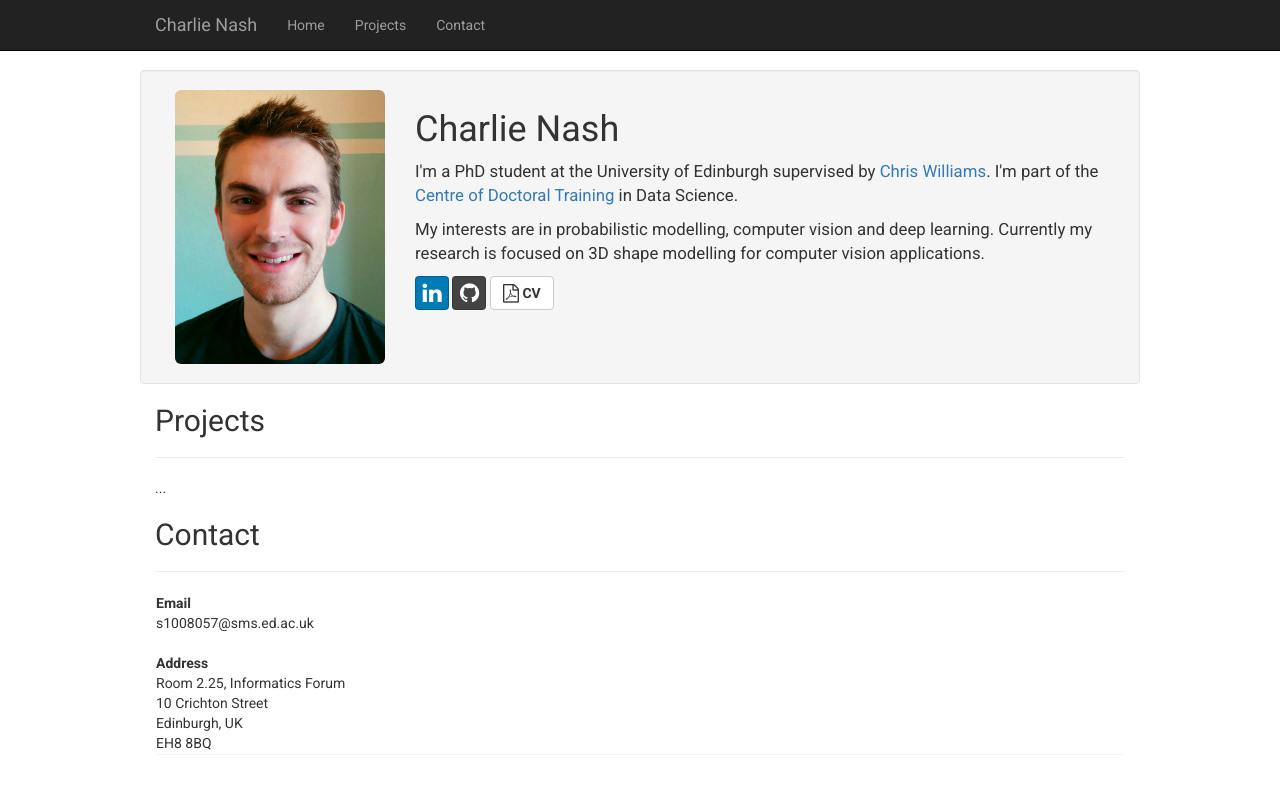
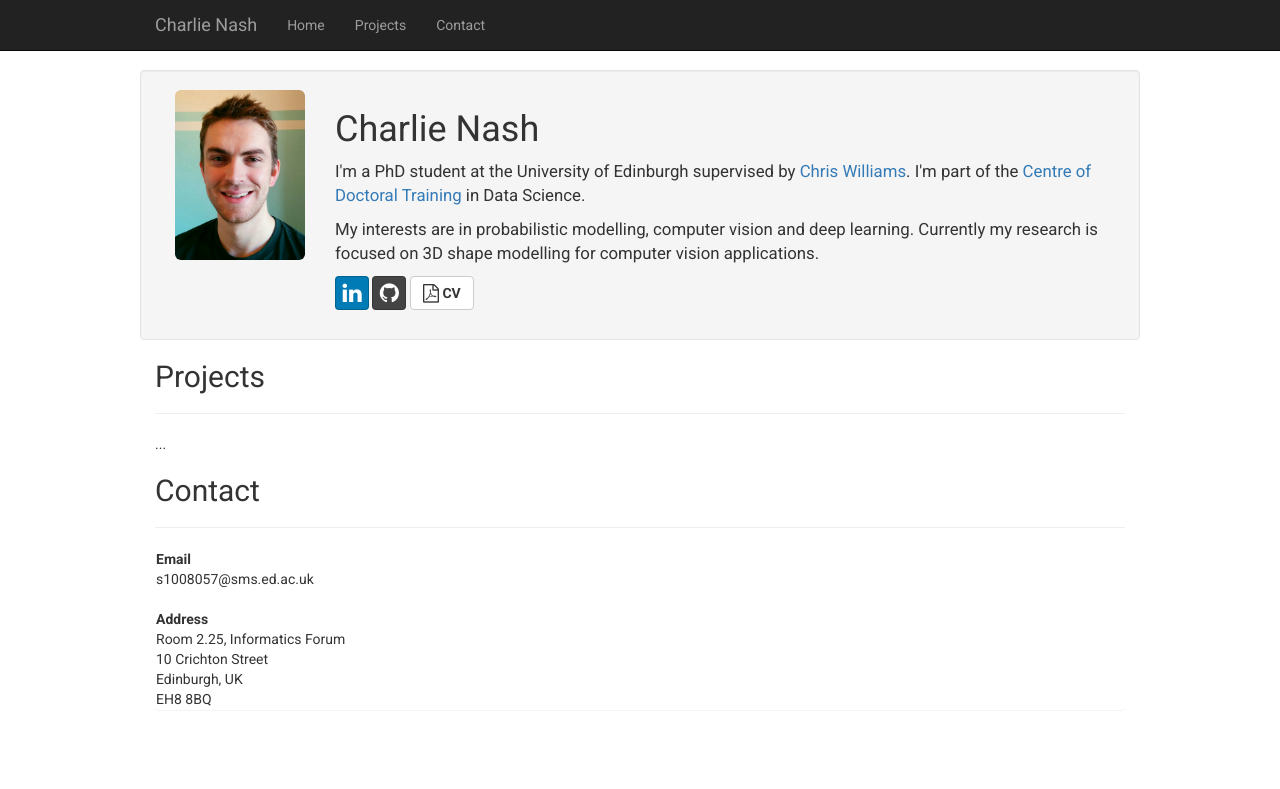
Before and after one commit to charlienash/charlienash.github.io, a Jekyll site: the page index.html, which Jekyll copies as it is, in a window 1280 px wide. Shown: the top 789 px of the page. Built offline with Jekyll 4.4.1, drawn with Linux system fonts in a browser that asks for light colours; nearby versions of some CDN libraries; library files that are not in the unit come from our copies.

Commit message:
Update index.html

```diff
--- a/index.html
+++ b/index.html
@@ -69,11 +69,11 @@
 		<!-- Page Content -->
 		<div class="container-fluid">
 			<div class="row well">
-			  	<div class="col-xs-3">
+			  	<div class="col-xs-2">
 			      		<img class="img-rounded img-responsive" src="assets/img/Charlie_photo.jpg">
 			  	</div>
-			 	<div class="col-xs-9">
-			    		<h1>Charlie Nash</h1>
+			 	<div class="col-xs-10">
+			    		<h1>Charlie Nash</h2>
 		    			<p>
 		    				<big>
 		    					I'm a PhD student at the University of Edinburgh supervised by <a href="http://homepages.inf.ed.ac.uk/ckiw/">Chris Williams</a>. I'm part of the <a href="http://datascience.inf.ed.ac.uk/">Centre of Doctoral Training</a> in Data Science.
```
